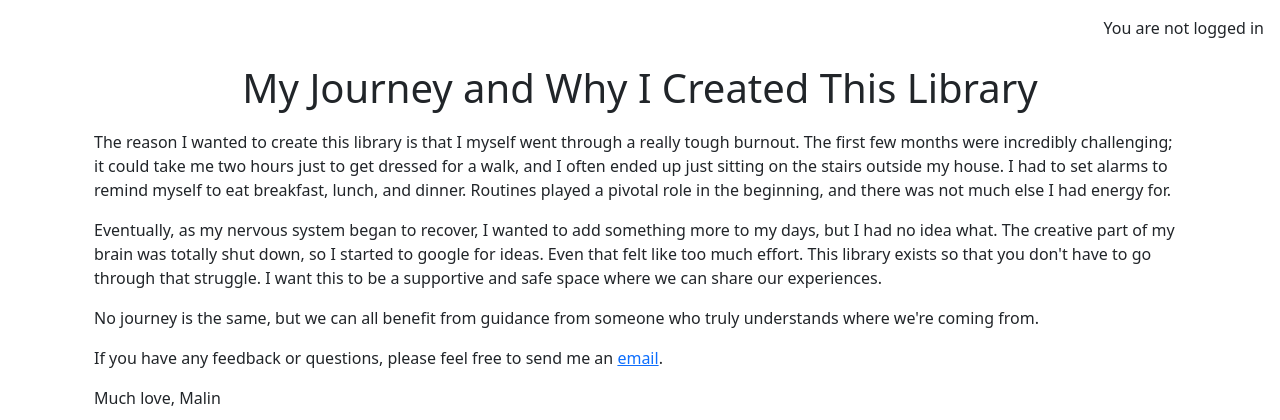
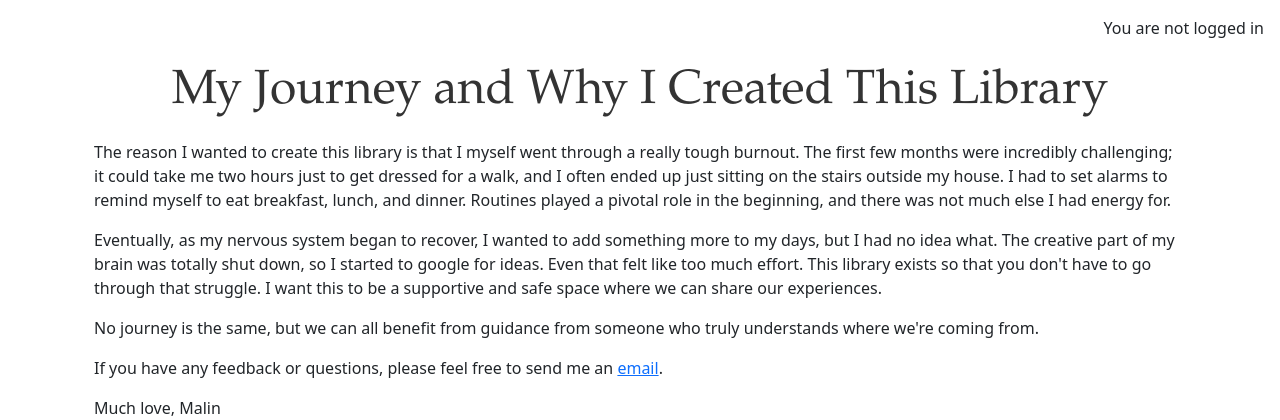
Before and after one commit to Malinchristina/handbook-for-burnout, a Django app: page /about in a window 1280 px wide. Shown: the part 56-476 px from the top of the page. Run offline with Django 5.2, Linux system fonts and the light colour scheme; some libraries are stand-ins or nearby versions.

Commit message:
att style to header on index page

```diff
--- a/static/css/base.css
+++ b/static/css/base.css
@@ -20,6 +20,14 @@ h2.heading {
 }
 
 /* index */
+
+#heading {
+  font-family: Garamond, serif;
+  font-size: 3rem;
+  font-weight: 500;
+  color: #333;
+  text-align: center;
+}
 
 .logo-img {
   display: flex;
```
